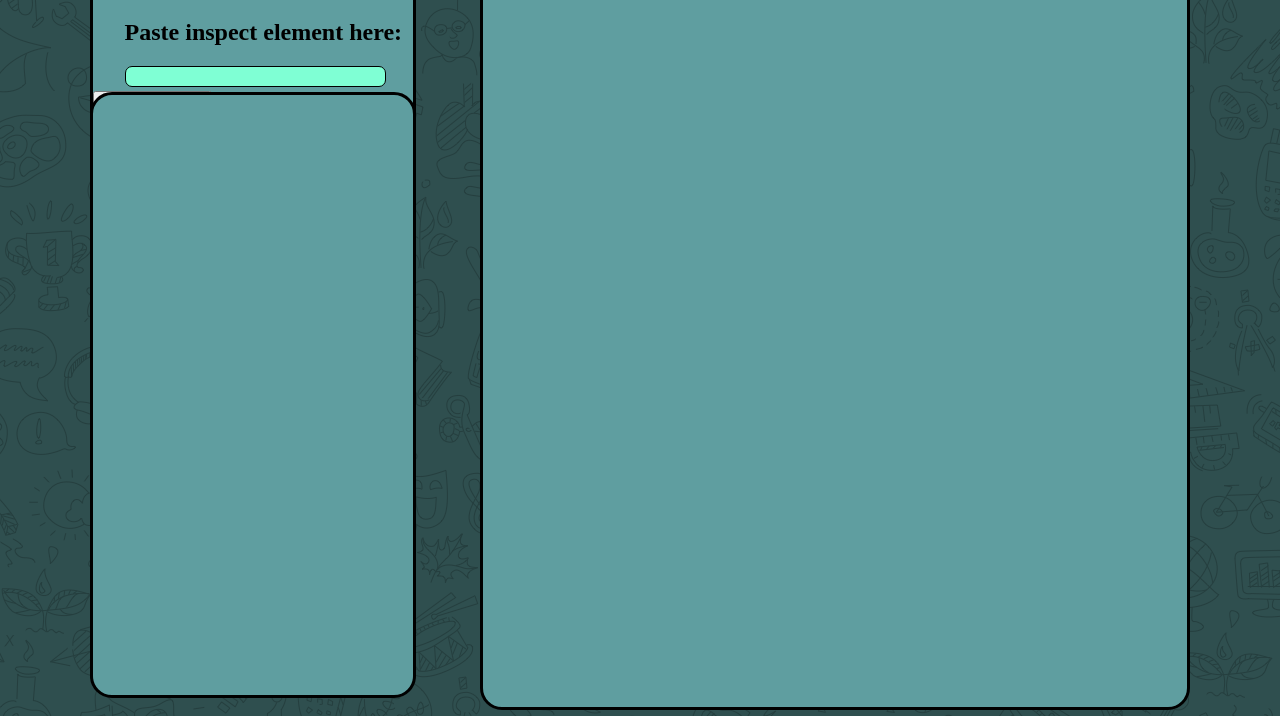
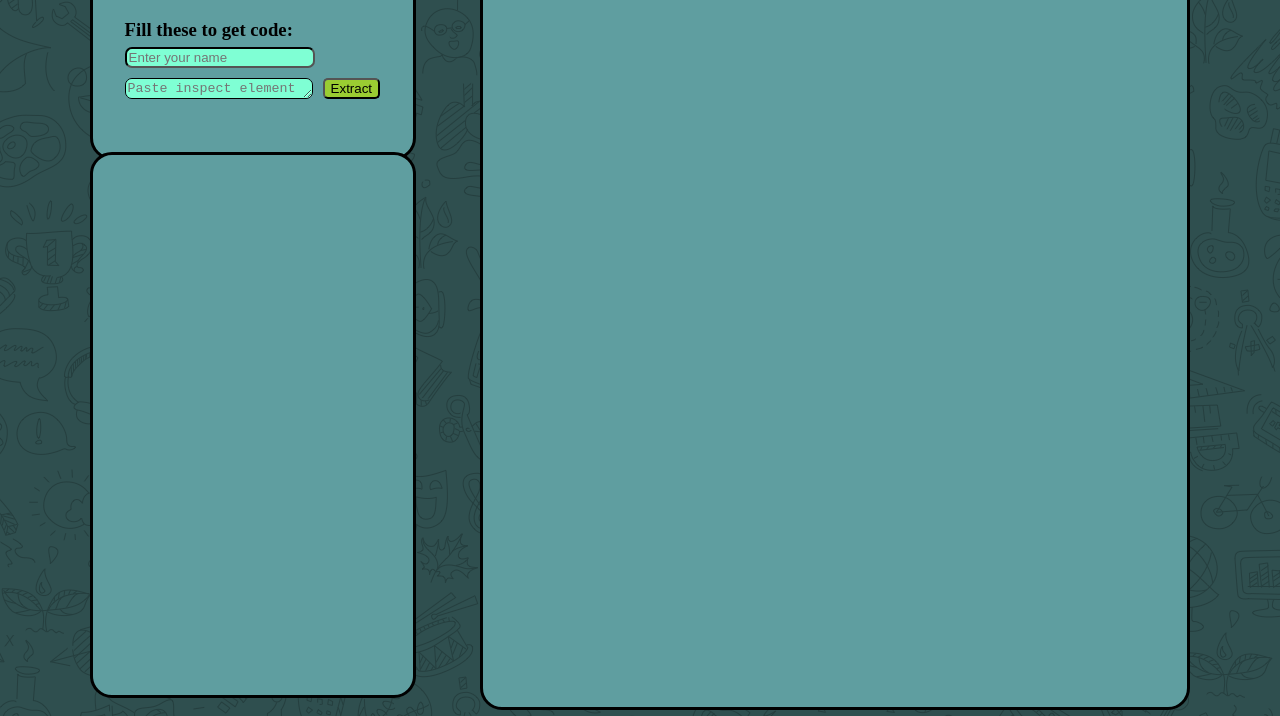
Before and after one commit to AkspertLemon/Highbros-Planner, a plain HTML site: page index.html in a window 1280 px wide. Shown: the part 84-800 px from the top of the page. Drawn offline with Linux system fonts and the light colour scheme.

Commit message:
Users can now input names

```diff
--- a/brainy.js
+++ b/brainy.js
@@ -23,7 +23,7 @@ function extractTimetable() {
     //Possible XSS attacks
     // Get the input HTML string
     const htmlString = document.getElementById('htmlInput').value;
-
+    const name = document.getElementById('nameInput').value;
     // Create a temporary DOM element to parse the HTML string
     const tempDiv = document.createElement('div');
     tempDiv.innerHTML = htmlString;
@@ -64,8 +64,7 @@ function extractTimetable() {
     //document.getElementById('test').textContent = bintimetable;
     const hexString = BigInt('0b' + bintimetable.join('')).toString(16).toUpperCase();
     //hexstring is the output
-    document.getElementById("htmlInput").textContent = 'hello';
-    document.getElementById("hexcode").innerHTML = hexString;
+    document.getElementById("hexcode").innerHTML = name+':'+hexString;
     //console.log(hexString);
     }
 
--- a/index.html
+++ b/index.html
@@ -10,9 +10,10 @@
 <body>
     <div class="menu" id="extractor">
         <h1 style="text-align: center;">Highbrow Planner</h1>
-        <h2 style="margin-left: 10%;">Paste inspect element here:</h2>
-        <textarea id="htmlInput" rows="1" cols="30" style="margin-left: 10%;"></textarea>
-        <button onclick="extractTimetable()">Extract Timetable</button>
+        <h3 style="margin-left: 10%; margin-bottom: 2%">Fill these to get code:</h3>
+        <input type="text" id="nameInput" class="forms" placeholder="Enter your name">
+        <textarea id="htmlInput" class="forms" rows="1">Paste inspect element here:</textarea>
+        <button id="extractButton" onclick="extractTimetable()">Extract</button>
         <h3 style="margin-left: 10%;" id="hexcode"> </h3>
     </div>
     <div class="menu" id="tables">
--- a/stylish.css
+++ b/stylish.css
@@ -7,22 +7,38 @@ body{
     position: absolute;
     top: 10px;
     left: 7%;
-    height: 200px;
+    height: 21%;
     }
 #tables{
     position: absolute;
     bottom: 3px;
     left: 7%;
-    height: 540px;
+    height: 60%;
     }
 #calendar{
     position: absolute;
     right: 7%;
     height: 90%;
     width: 55%;
-
 }
-
+#extractButton{
+    position: absolute;
+    background-color: yellowgreen;
+    border-radius: 5px;
+    margin-left: 3%;
+}
+#htmlInput{color: #757575;}
+#nameInput{
+    margin-bottom: 3%;
+}
+.forms{
+    border-radius: 7px;
+    background-color: aquamarine;
+    border: 5;
+    border-color: black;
+    width: 57%;
+    margin-left: 10%;
+}
 .menu{
     background-color: cadetblue;
     border-radius: 22px;
@@ -32,10 +48,3 @@ body{
     margin-bottom: 15px;
     border: 3px solid black;
 }
-#htmlInput{
-    border-radius: 7px;
-    background-color: aquamarine;
-    border: 5;
-    border-color: black;
-    resize: none;
-}
```
